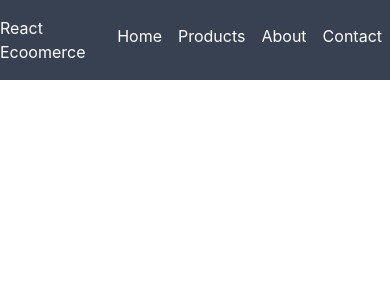
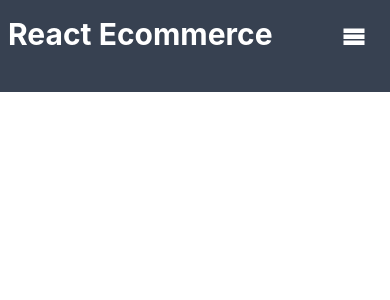
Before and after one commit to Biplob123121/react-ecommerce-client, a React (Create React App) app: page / in a window 390 px wide. Shown: the top 300 px of the page. Built offline with nearby package versions, Linux system fonts and the light colour scheme.

Commit message:
complete the navbar section

```diff
--- a/package.json
+++ b/package.json
@@ -8,6 +8,7 @@
     "@testing-library/user-event": "^13.5.0",
     "react": "^18.2.0",
     "react-dom": "^18.2.0",
+    "react-icons": "^4.7.1",
     "react-router-dom": "^6.6.2",
     "react-scripts": "5.0.1",
     "web-vitals": "^2.1.4"
--- a/src/App.js
+++ b/src/App.js
@@ -2,6 +2,7 @@ import {
   createBrowserRouter,
   RouterProvider,
 } from "react-router-dom";
+import About from "./pages/About/About";
 import Home from "./pages/Home/Home";
 import NotFound from "./pages/Shared/NotFound";
 
@@ -10,9 +11,10 @@ function App() {
 
 
   const router = createBrowserRouter([
+    { path: "/",element: <Home /> },
     {
-      path: "/",
-      element: <Home />,
+      path: "/about",
+      element: <About />,
     },
     {
       path: "*",
--- /dev/null
+++ b/src/pages/About/About.js
@@ -0,0 +1,11 @@
+import React from 'react'
+
+function About() {
+  return (
+    <section>
+        <h1>This is about page!!</h1>
+    </section>
+  )
+}
+
+export default About
--- a/src/pages/Shared/Header.js
+++ b/src/pages/Shared/Header.js
@@ -1,28 +1,39 @@
-import React from 'react';
+import React, { useState } from 'react';
 import { NavLink } from 'react-router-dom';
+import { ImMenu, ImCross } from "react-icons/im";
 
 function Header() {
-    const links =[
-        { name: "Home", link : "/" },
-        { name: "Products", link : "/products" },
-        { name: "About", link : "/about" },
-        { name: "Contact", link : "/contact" },
+    const links = [
+        { name: "Home", link: "/" },
+        { name: "Products", link: "/products" },
+        { name: "About", link: "/about" },
+        { name: "Contact", link: "/contact" },
     ]
 
+    let [open, setOpen] = useState(false);
+
+    let activeStyle = {
+        color: "orange",
+      };
+
     return (
-        <header className='bg-gray-700'>
-            <nav className='container mx-auto flex py-4 justify-between text-white'>
+        <header className='bg-gray-700 w-full'>
+            <nav className='container mx-auto md:flex py-4 md:justify-between text-white bg-gray-700'>
                 <NavLink to="/">
-                    <h1>React Ecoomerce</h1>
+                    <h1 className='pb-6 md:pb-0 pl-2 md:pl-0 text-3xl font-bold'>React Ecommerce</h1>
                 </NavLink>
-                <div className='flex'>
+                <div className={`flex flex-col md:flex-row md:items-center left-0 w-full md:w-auto bg-gray-700 absolute md:static ${open? 'top-18':'top-[-490px]'}`}>
                     {
-                        links.map((item, index) =>{
-                            return <NavLink to={item.link} key={index} className="p-2">
+                        links.map((item, index) => {
+                            return <NavLink to={item.link} key={index}  style={({ isActive }) =>
+                            isActive ? activeStyle : undefined } className={`py-2 md:py-0 px-6 pl-12 md:pl-0 text-md font-bold uppercase hover:text-orange-400`}>
                                 {item.name}
                             </NavLink>
                         })
                     }
+                </div>
+                <div onClick={()=>setOpen(!open)} className='md:hidden absolute top-4 right-4'>
+                    <h3 className='p-2 text-2xl font-bold'>{open? <ImCross />: <ImMenu />}</h3>
                 </div>
             </nav>
         </header>
```
Also changed, not shown: 1 other file (tests, documents, lock files or other folders).
